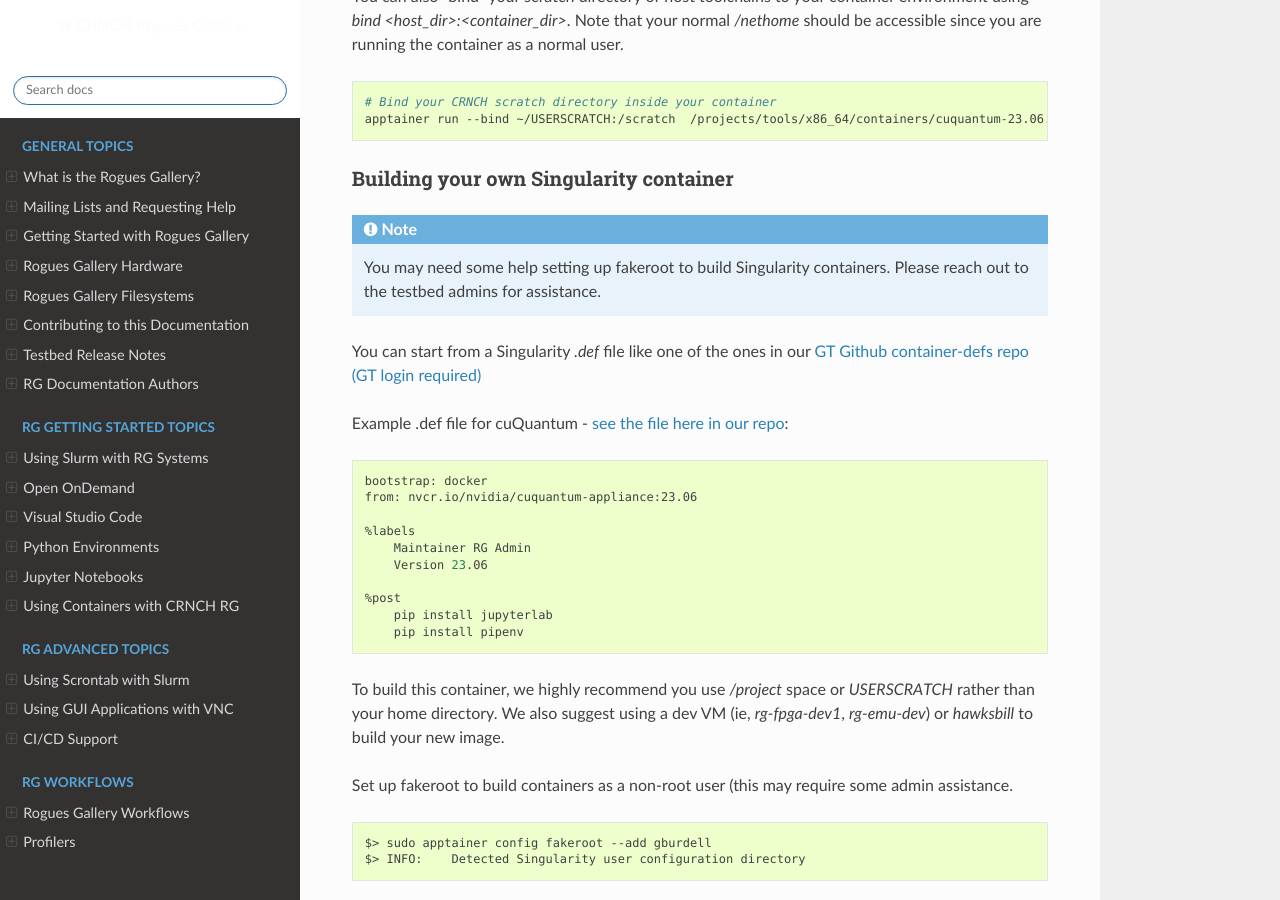
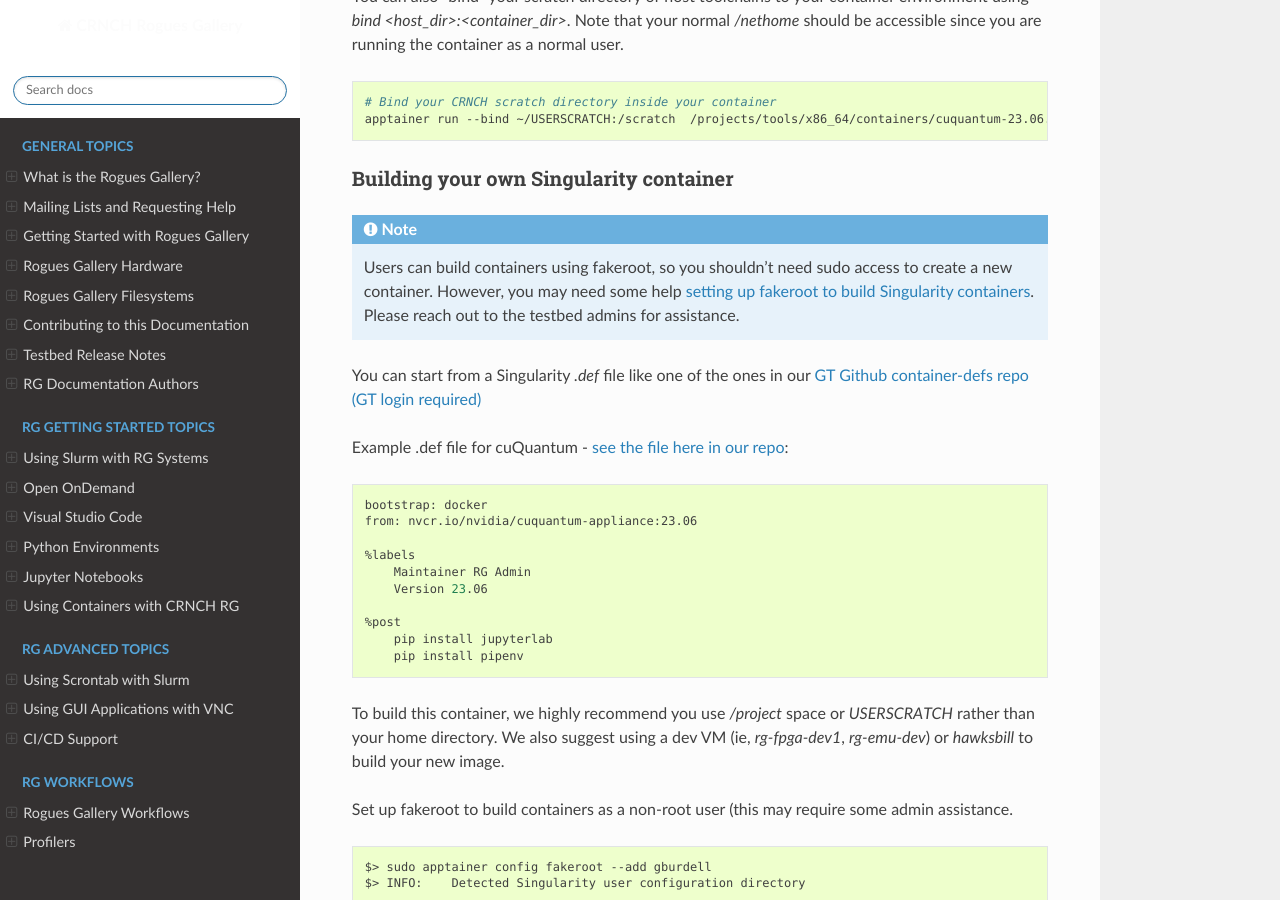
Before and after one commit to gt-crnch-rg/read-the-docs, a Sphinx documentation site: the page built from docs/containers/containers-singularity.rst, in a window 1280 px wide and 900 px high, scrolled down 994 px. Built offline with Sphinx 7.4.7 and the Read the Docs theme 2.0.0, drawn with Linux system fonts in a browser that asks for light colours; pages that are not in the unit, such as notebooks, are missing from menus.

Commit message:
Update containers-singularity.rst

```diff
--- a/docs/containers/containers-singularity.rst
+++ b/docs/containers/containers-singularity.rst
@@ -45,7 +45,7 @@ Building your own Singularity container
 
 .. note::
 
-    You may need some help setting up fakeroot to build Singularity containers. Please reach out to the testbed admins for assistance.
+    Users can build containers using fakeroot, so you shouldn't need sudo access to create a new container. However, you may need some help `setting up fakeroot to build Singularity containers <https://apptainer.org/docs/admin/1.2/user_namespace.html#adding-a-fakeroot-mapping>`__. Please reach out to the testbed admins for assistance.
 
 You can start from a Singularity `.def` file like one of the ones in our `GT Github container-defs repo (GT login required) <https://github.gatech.edu/crnch-rg/container-defs>`__
 
```
